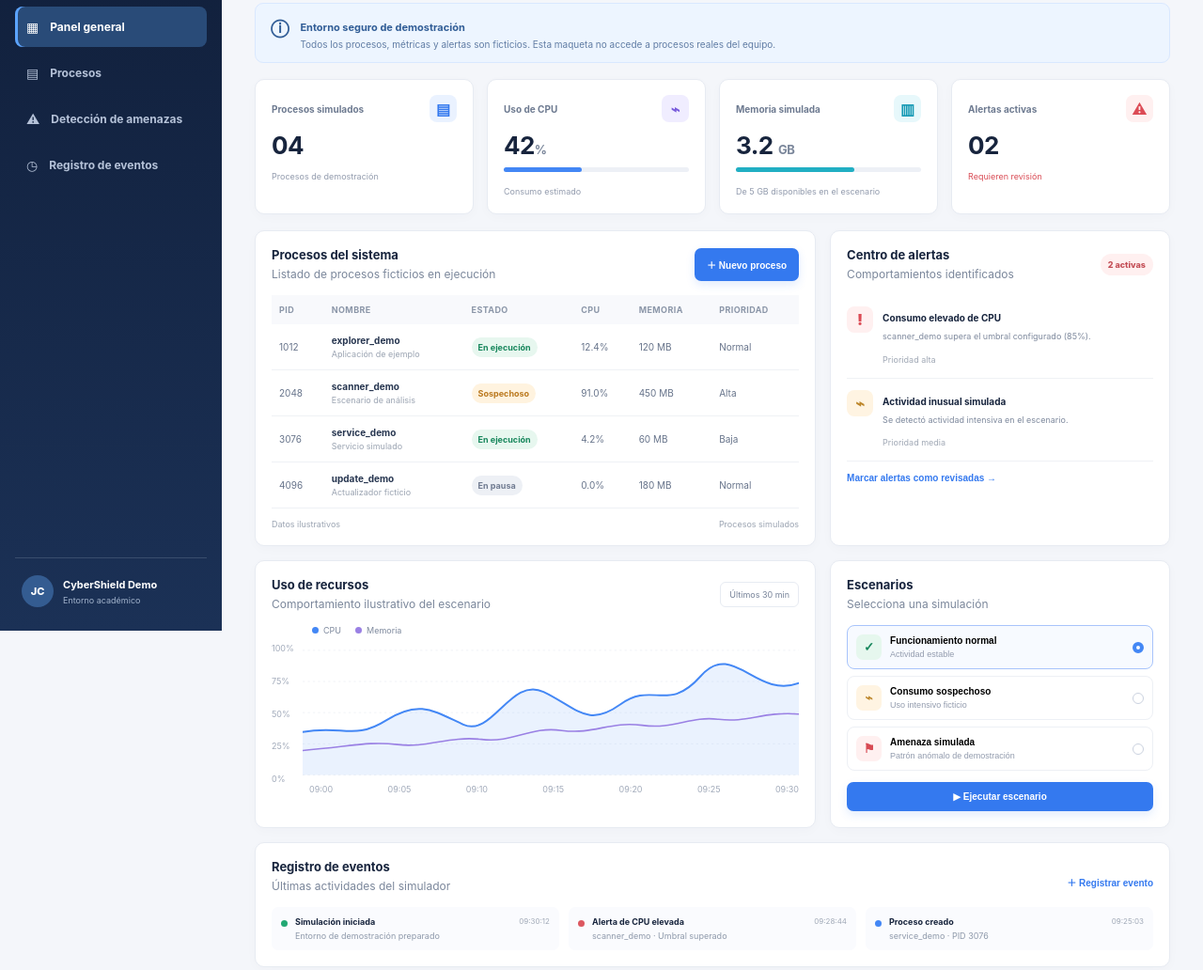
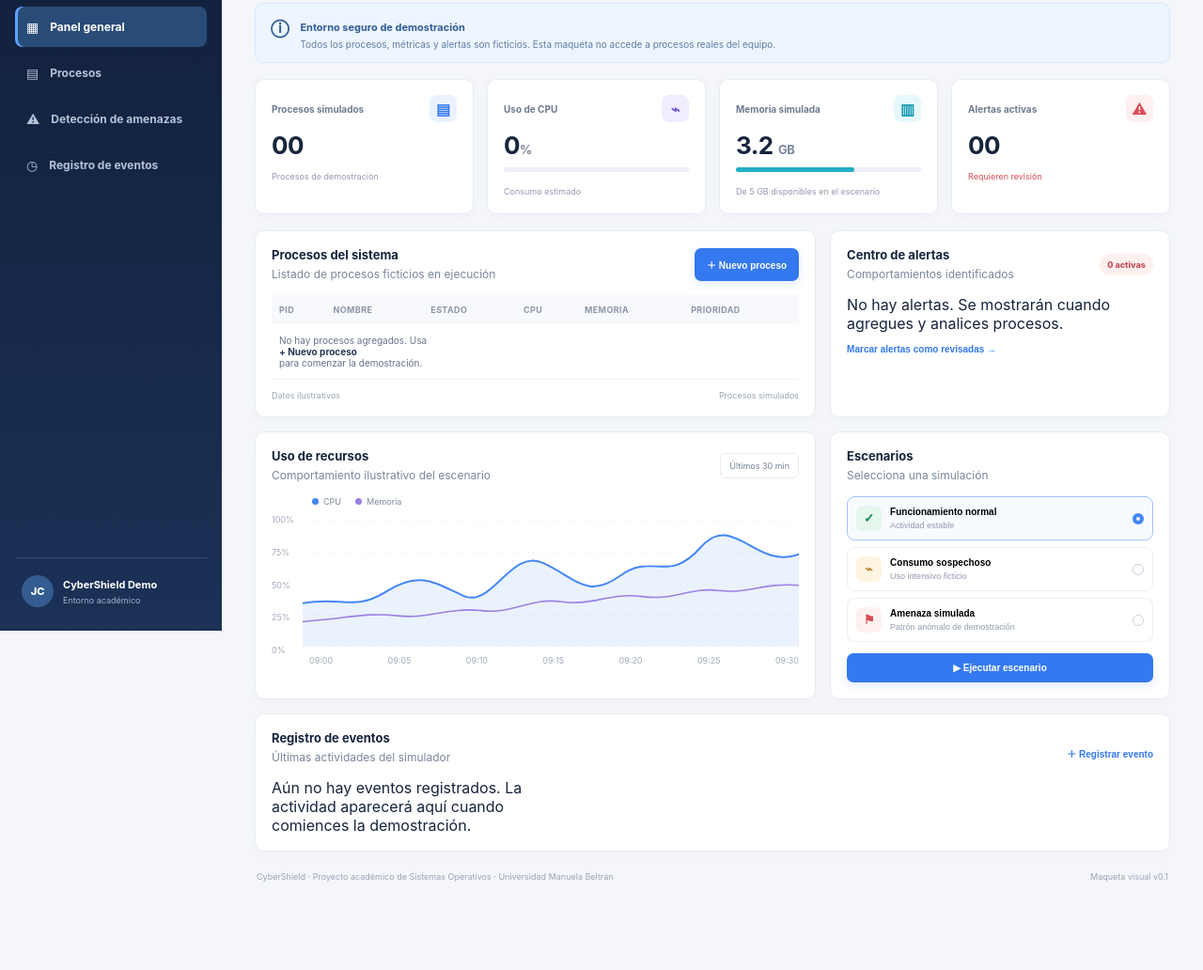
Before and after one commit to jhonnatanlopez2006-alt/CyberShield, a plain HTML site: page index.html in a window 1280 px wide. Shown: the part 129-1161 px from the top of the page at 94% size. After the commit the page ends 1096 px from the top, so only its background shows below. Drawn offline with Linux system fonts and the light colour scheme.

Commit message:
Iniciar panel CyberShield sin procesos ni alertas de ejemplo

```diff
--- a/index.html
+++ b/index.html
@@ -24,26 +24,22 @@
   </header>
   <section class="notice"><b>ⓘ</b><div><strong>Entorno seguro de demostración</strong><p>Todos los procesos, métricas y alertas son ficticios. Esta maqueta no accede a procesos reales del equipo.</p></div></section>
   <section class="metrics">
-    <article class="metric"><div class="metric-top">Procesos simulados <span class="ico blue">▤</span></div><strong id="count">04</strong><small>Procesos de demostración</small></article>
-    <article class="metric"><div class="metric-top">Uso de CPU <span class="ico violet">⌁</span></div><strong id="cpu">42<span>%</span></strong><div class="meter"><i id="cpuMeter" style="width:42%"></i></div><small>Consumo estimado</small></article>
+    <article class="metric"><div class="metric-top">Procesos simulados <span class="ico blue">▤</span></div><strong id="count">00</strong><small>Procesos de demostración</small></article>
+    <article class="metric"><div class="metric-top">Uso de CPU <span class="ico violet">⌁</span></div><strong id="cpu">0<span>%</span></strong><div class="meter"><i id="cpuMeter" style="width:0%"></i></div><small>Consumo estimado</small></article>
     <article class="metric"><div class="metric-top">Memoria simulada <span class="ico cyan">▥</span></div><strong>3.2 <span>GB</span></strong><div class="meter"><i class="mem" style="width:64%"></i></div><small>De 5 GB disponibles en el escenario</small></article>
-    <article class="metric"><div class="metric-top">Alertas activas <span class="ico red">⚠</span></div><strong id="alertCount">02</strong><small class="red-text">Requieren revisión</small></article>
+    <article class="metric"><div class="metric-top">Alertas activas <span class="ico red">⚠</span></div><strong id="alertCount">00</strong><small class="red-text">Requieren revisión</small></article>
   </section>
   <section class="grid">
     <article class="panel" id="procesos">
       <div class="panel-head"><div><h2>Procesos del sistema</h2><p>Listado de procesos ficticios en ejecución</p></div><button class="btn primary" id="add">＋ Nuevo proceso</button></div>
       <div class="table-scroll"><table><thead><tr><th>PID</th><th>Nombre</th><th>Estado</th><th>CPU</th><th>Memoria</th><th>Prioridad</th></tr></thead><tbody id="rows">
-      <tr><td>1012</td><td><b>explorer_demo</b><small>Aplicación de ejemplo</small></td><td><span class="status ok">En ejecución</span></td><td>12.4%</td><td>120 MB</td><td>Normal</td></tr>
-      <tr><td>2048</td><td><b>scanner_demo</b><small>Escenario de análisis</small></td><td><span class="status warn">Sospechoso</span></td><td>91.0%</td><td>450 MB</td><td>Alta</td></tr>
-      <tr><td>3076</td><td><b>service_demo</b><small>Servicio simulado</small></td><td><span class="status ok">En ejecución</span></td><td>4.2%</td><td>60 MB</td><td>Baja</td></tr>
-      <tr><td>4096</td><td><b>update_demo</b><small>Actualizador ficticio</small></td><td><span class="status paused">En pausa</span></td><td>0.0%</td><td>180 MB</td><td>Normal</td></tr>
+      <tr id="emptyRow"><td colspan="6" class="empty-state">No hay procesos agregados. Usa <b>+ Nuevo proceso</b> para comenzar la demostración.</td></tr>
       </tbody></table></div>
       <div class="table-foot"><span>Datos ilustrativos</span><span>Procesos simulados</span></div>
     </article>
     <article class="panel" id="alertas">
-      <div class="panel-head"><div><h2>Centro de alertas</h2><p>Comportamientos identificados</p></div><span class="pill" id="pill">2 activas</span></div>
-      <div class="alert"><span class="alert-ico">!</span><div><b>Consumo elevado de CPU</b><p>scanner_demo supera el umbral configurado (85%).</p><small>Prioridad alta</small></div></div>
-      <div class="alert"><span class="alert-ico amber">⌁</span><div><b>Actividad inusual simulada</b><p>Se detectó actividad intensiva en el escenario.</p><small>Prioridad media</small></div></div>
+      <div class="panel-head"><div><h2>Centro de alertas</h2><p>Comportamientos identificados</p></div><span class="pill" id="pill">0 activas</span></div>
+      <div class="no-alerts" id="noAlerts">No hay alertas. Se mostrarán cuando agregues y analices procesos.</div>
       <button class="link-btn" id="review">Marcar alertas como revisadas →</button>
     </article>
   </section>
@@ -63,9 +59,7 @@
     </article>
   </section>
   <section class="panel events" id="eventos"><div class="panel-head"><div><h2>Registro de eventos</h2><p>Últimas actividades del simulador</p></div><button class="link-btn" id="manual">＋ Registrar evento</button></div><div id="eventList">
-    <div class="event"><i class="green-dot"></i><span><b>Simulación iniciada</b><small>Entorno de demostración preparado</small></span><time>09:30:12</time></div>
-    <div class="event"><i class="red-dot"></i><span><b>Alerta de CPU elevada</b><small>scanner_demo · Umbral superado</small></span><time>09:28:44</time></div>
-    <div class="event"><i class="blue-dot"></i><span><b>Proceso creado</b><small>service_demo · PID 3076</small></span><time>09:25:03</time></div>
+    <div class="no-events">Aún no hay eventos registrados. La actividad aparecerá aquí cuando comiences la demostración.</div>
   </div></section>
   <footer>CyberShield · Proyecto académico de Sistemas Operativos · Universidad Manuela Beltrán <span>Maqueta visual v0.1</span></footer>
 </main>
```
